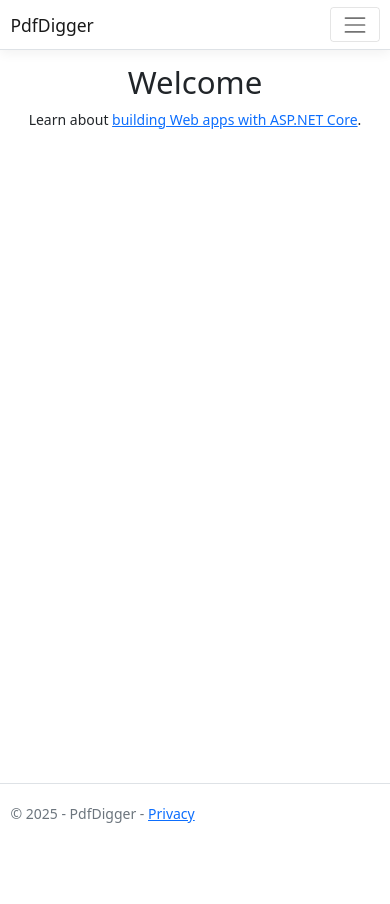
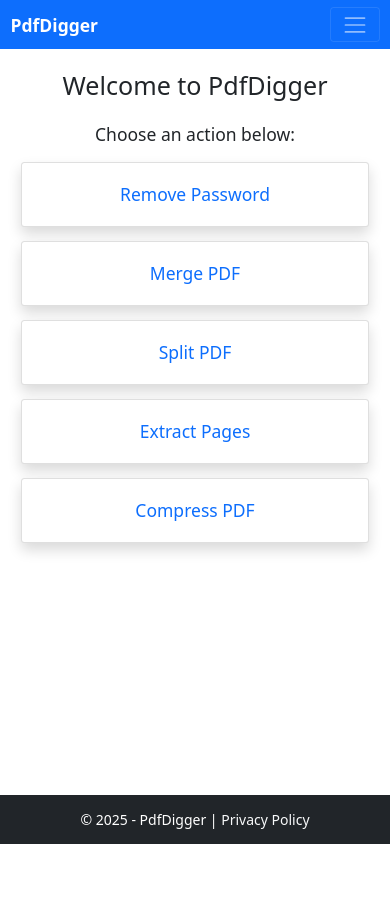
Before and after one commit to himanshu122013/PdfDigger, an ASP.NET Core app: page / in a window 390 px wide. Before the commit the page ends 823 px from the top, so only its background shows below. Run offline with ASP.NET Core 8, Linux system fonts and the light colour scheme; style sheets or scripts are compiled from the project's sources.

Commit message:
Added endpoints for remove password and extract pages

```diff
--- a/Program.cs
+++ b/Program.cs
@@ -1,7 +1,10 @@
+using System.Text;
+
 var builder = WebApplication.CreateBuilder(args);
 
 // Add services to the container.
 builder.Services.AddControllersWithViews();
+Encoding.RegisterProvider(CodePagesEncodingProvider.Instance);
 
 var app = builder.Build();
 
--- a/Views/Home/Index.cshtml
+++ b/Views/Home/Index.cshtml
@@ -1,8 +1,69 @@
 @{
-    ViewData["Title"] = "Home Page";
+    ViewData["Title"] = "Home";
 }
 
-<div class="text-center">
-    <h1 class="display-4">Welcome</h1>
-    <p>Learn about <a href="https://learn.microsoft.com/aspnet/core">building Web apps with ASP.NET Core</a>.</p>
+<div class="container text-center">
+    <h1 class="mb-4">Welcome to PdfDigger</h1>
+    <p class="lead">Choose an action below:</p>
+
+    <div class="row">
+        <!-- Remove Password -->
+        <div class="col-md-3 mb-3">
+            <a asp-controller="Pdf" asp-action="RemovePassword" class="text-decoration-none">
+                <div class="card pdf-action-card shadow">
+                    <div class="card-body text-center">
+                        <i class="bi bi-lock-fill text-danger" style="font-size: 2rem;"></i>
+                        <h5 class="mt-2">Remove Password</h5>
+                    </div>
+                </div>
+            </a>
+        </div>
+
+        <!-- Merge PDF -->
+        <div class="col-md-3 mb-3">
+            <a asp-controller="Pdf" asp-action="Merge" class="text-decoration-none">
+                <div class="card pdf-action-card shadow">
+                    <div class="card-body text-center">
+                        <i class="bi bi-file-earmark-plus text-primary" style="font-size: 2rem;"></i>
+                        <h5 class="mt-2">Merge PDF</h5>
+                    </div>
+                </div>
+            </a>
+        </div>
+
+        <!-- Split PDF -->
+        <div class="col-md-3 mb-3">
+            <a asp-controller="Pdf" asp-action="Split" class="text-decoration-none">
+                <div class="card pdf-action-card shadow">
+                    <div class="card-body text-center">
+                        <i class="bi bi-scissors text-warning" style="font-size: 2rem;"></i>
+                        <h5 class="mt-2">Split PDF</h5>
+                    </div>
+                </div>
+            </a>
+        </div>
+        <!-- Extract Pages -->
+        <div class="col-md-3 col-sm-6 mb-3">
+            <a asp-controller="Pdf" asp-action="ExtractPages" class="text-decoration-none">
+                <div class="card pdf-action-card shadow">
+                    <div class="card-body text-center">
+                        <i class="bi bi-file-earmark-text text-info" style="font-size: 2rem;"></i>
+                        <h5 class="mt-2">Extract Pages</h5>
+                    </div>
+                </div>
+            </a>
+        </div>
+
+        <!-- Compress PDF -->
+        <div class="col-md-3 mb-3">
+            <a asp-controller="Pdf" asp-action="Compress" class="text-decoration-none">
+                <div class="card pdf-action-card shadow">
+                    <div class="card-body text-center">
+                        <i class="bi bi-file-earmark-zip text-success" style="font-size: 2rem;"></i>
+                        <h5 class="mt-2">Compress PDF</h5>
+                    </div>
+                </div>
+            </a>
+        </div>
+    </div>
 </div>
--- a/Views/Shared/_Layout.cshtml
+++ b/Views/Shared/_Layout.cshtml
@@ -4,43 +4,67 @@
     <meta charset="utf-8" />
     <meta name="viewport" content="width=device-width, initial-scale=1.0" />
     <title>@ViewData["Title"] - PdfDigger</title>
+
+    <!-- Bootstrap CSS -->
     <link rel="stylesheet" href="~/lib/bootstrap/dist/css/bootstrap.min.css" />
     <link rel="stylesheet" href="~/css/site.css" asp-append-version="true" />
     <link rel="stylesheet" href="~/PdfDigger.styles.css" asp-append-version="true" />
+
+    <style>
+        .pdf-action-card {
+            transition: transform 0.2s ease-in-out;
+            cursor: pointer;
+        }
+        .pdf-action-card:hover {
+            transform: scale(1.05);
+        }
+    </style>
 </head>
-<body>
+<body class="d-flex flex-column min-vh-100">
+    <!-- Navigation Bar -->
     <header>
-        <nav class="navbar navbar-expand-sm navbar-toggleable-sm navbar-light bg-white border-bottom box-shadow mb-3">
+        <nav class="navbar navbar-expand-lg navbar-dark bg-primary">
             <div class="container-fluid">
-                <a class="navbar-brand" asp-area="" asp-controller="Home" asp-action="Index">PdfDigger</a>
-                <button class="navbar-toggler" type="button" data-bs-toggle="collapse" data-bs-target=".navbar-collapse" aria-controls="navbarSupportedContent"
-                        aria-expanded="false" aria-label="Toggle navigation">
+                <a class="navbar-brand fw-bold" asp-area="" asp-controller="Home" asp-action="Index">PdfDigger</a>
+                <button class="navbar-toggler" type="button" data-bs-toggle="collapse" data-bs-target="#navbarNav"
+                        aria-controls="navbarNav" aria-expanded="false" aria-label="Toggle navigation">
                     <span class="navbar-toggler-icon"></span>
                 </button>
-                <div class="navbar-collapse collapse d-sm-inline-flex justify-content-between">
-                    <ul class="navbar-nav flex-grow-1">
+                <div class="collapse navbar-collapse" id="navbarNav">
+                    <ul class="navbar-nav ms-auto">
                         <li class="nav-item">
-                            <a class="nav-link text-dark" asp-area="" asp-controller="Home" asp-action="Index">Home</a>
+                            <a class="nav-link text-white" asp-controller="Home" asp-action="Index">Home</a>
                         </li>
                         <li class="nav-item">
-                            <a class="nav-link text-dark" asp-area="" asp-controller="Home" asp-action="Privacy">Privacy</a>
+                            <a class="nav-link text-white" asp-controller="Pdf" asp-action="Merge">Merge PDF</a>
+                        </li>
+                        <li class="nav-item">
+                            <a class="nav-link text-white" asp-controller="Pdf" asp-action="Split">Split PDF</a>
+                        </li>
+                        <li class="nav-item">
+                            <a class="nav-link text-white" asp-controller="Pdf" asp-action="RemovePassword">Remove Password</a>
                         </li>
                     </ul>
                 </div>
             </div>
         </nav>
     </header>
-    <div class="container">
-        <main role="main" class="pb-3">
+
+    <!-- Main Container -->
+    <div class="container flex-grow-1 mt-4">
+        <main role="main">
             @RenderBody()
         </main>
     </div>
 
-    <footer class="border-top footer text-muted">
+    <!-- Footer -->
+    <footer class="bg-dark text-white text-center py-3 fixed-bottom">
         <div class="container">
-            &copy; 2025 - PdfDigger - <a asp-area="" asp-controller="Home" asp-action="Privacy">Privacy</a>
+            &copy; 2025 - PdfDigger | <a class="text-light text-decoration-none" asp-controller="Home" asp-action="Privacy">Privacy Policy</a>
         </div>
     </footer>
+
+    <!-- Scripts -->
     <script src="~/lib/jquery/dist/jquery.min.js"></script>
     <script src="~/lib/bootstrap/dist/js/bootstrap.bundle.min.js"></script>
     <script src="~/js/site.js" asp-append-version="true"></script>
```
Also changed, not shown: Controllers/PdfController.cs (added, +275 -0 lines), Views/Pdf/ExtractPages.cshtml (added, +57 -0 lines), Views/Pdf/Merge.cshtml (added, +48 -0 lines), Views/Pdf/RemovePassword.cshtml (added, +53 -0 lines), appsettings.json (+6 -1 lines), wwwroot/js/Pdf.js (added, +15 -0 lines), PdfDigger.csproj, 1 other file.
